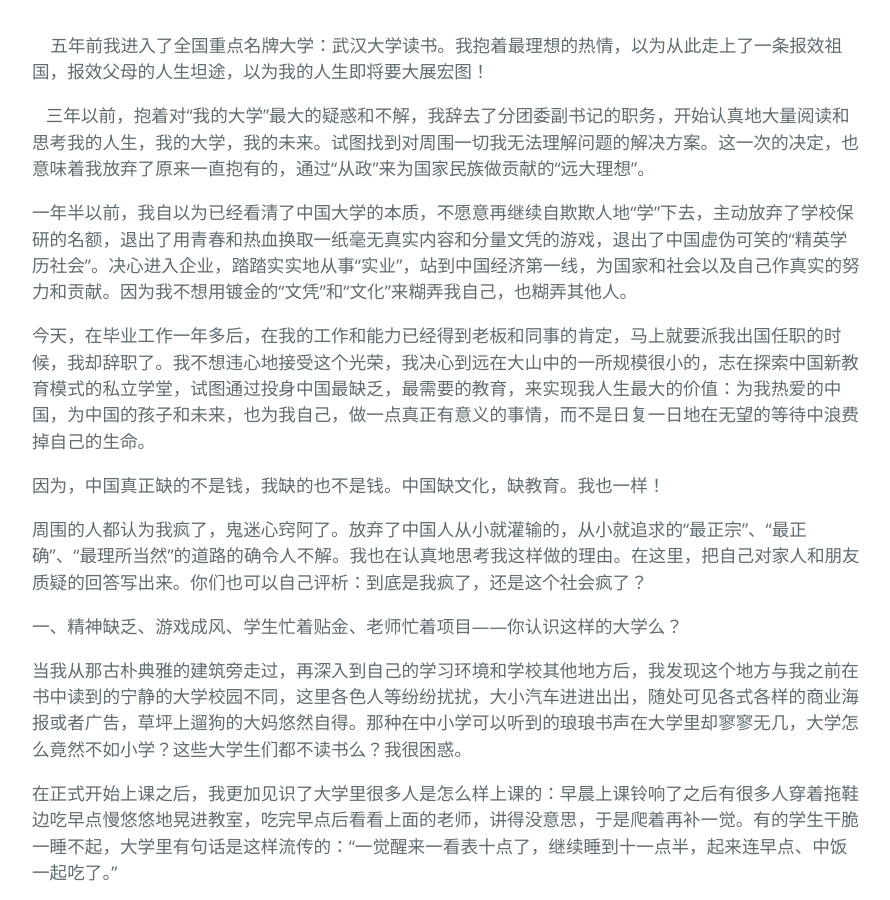
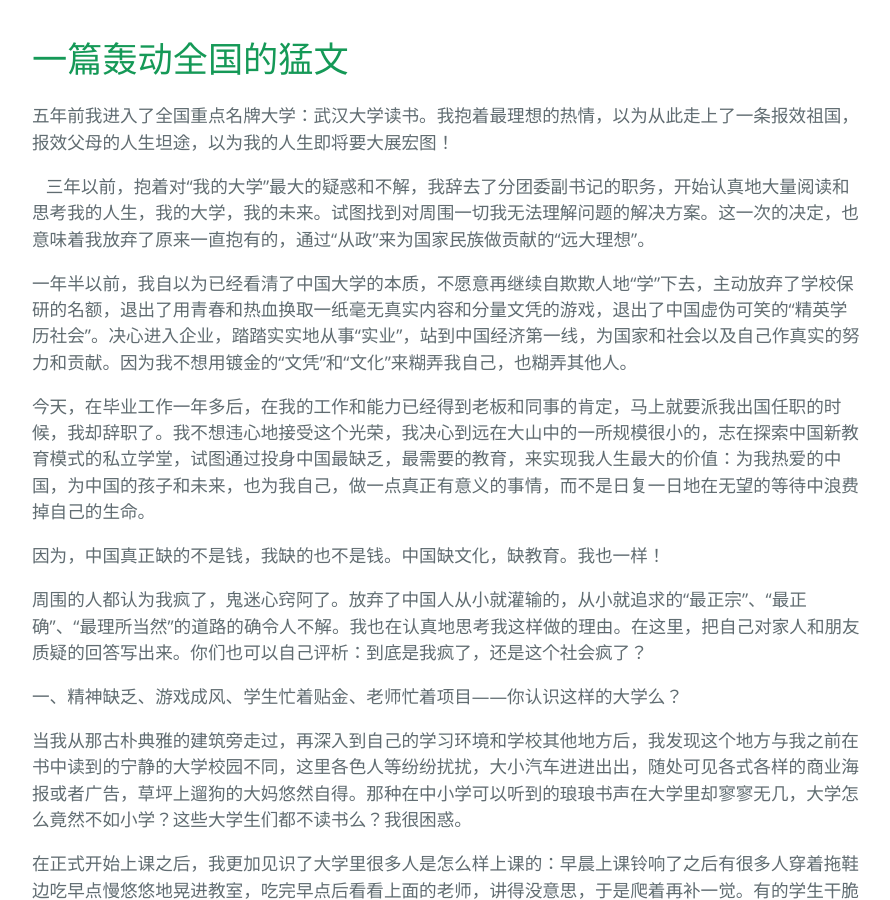
Before and after one commit to AmbroseRen/test, a Jekyll site: the page built from Doc/article/一篇轰动全国的猛文.md, in a window 1280 px wide and 900 px high. Shown: the whole window, without its empty margins (192-1082 px from the left). Built offline with Jekyll 4.4.1, drawn with Linux system fonts in a browser that asks for light colours; our own code applies the rules of GitHub Pages for plain Markdown files; the repository's description, which GitHub fills in, is left out.

Commit message:
Update 一篇轰动全国的猛文.md

```diff
--- a/Doc/article/一篇轰动全国的猛文.md
+++ b/Doc/article/一篇轰动全国的猛文.md
@@ -1,4 +1,6 @@
-    五年前我进入了全国重点名牌大学：武汉大学读书。我抱着最理想的热情，以为从此走上了一条报效祖国，报效父母的人生坦途，以为我的人生即将要大展宏图！
+# 一篇轰动全国的猛文
+
+  五年前我进入了全国重点名牌大学：武汉大学读书。我抱着最理想的热情，以为从此走上了一条报效祖国，报效父母的人生坦途，以为我的人生即将要大展宏图！
 
 
 
```
